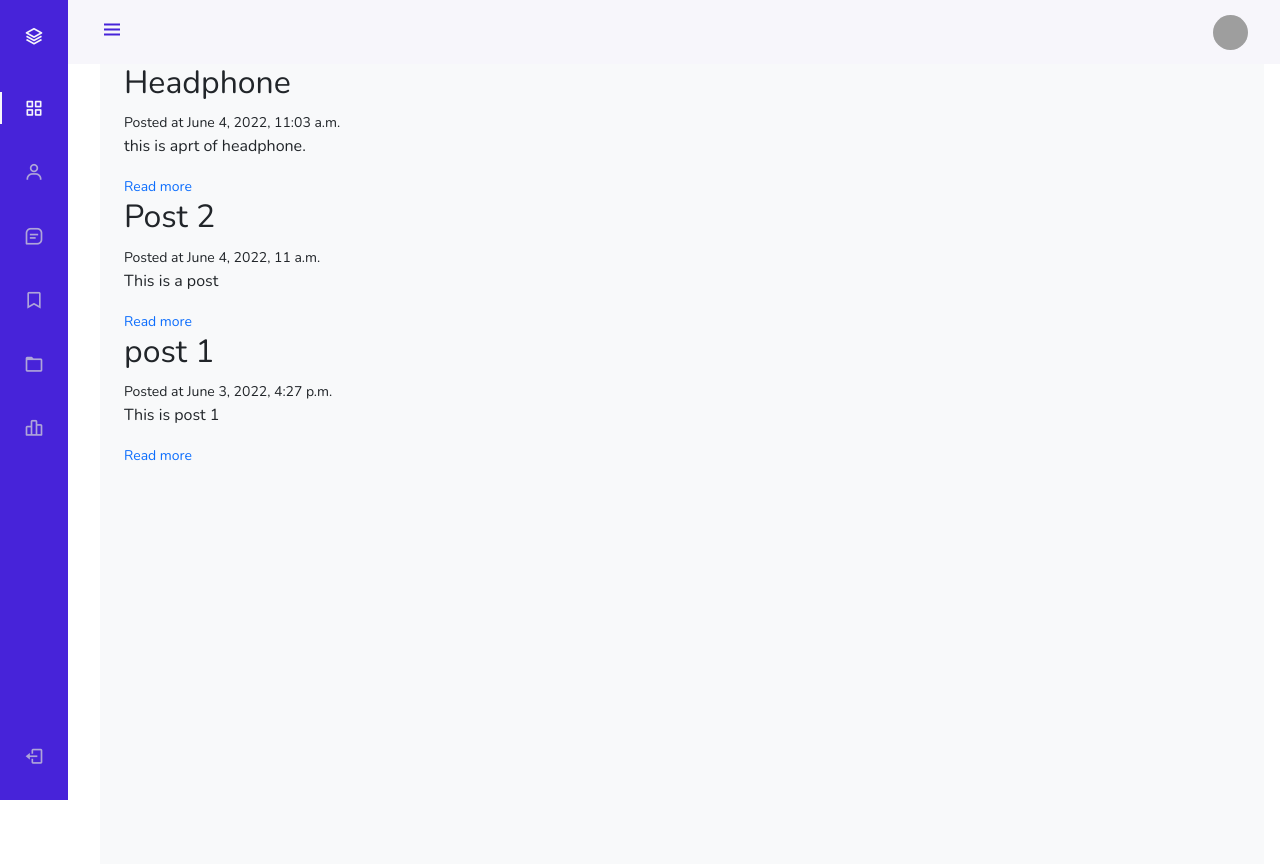
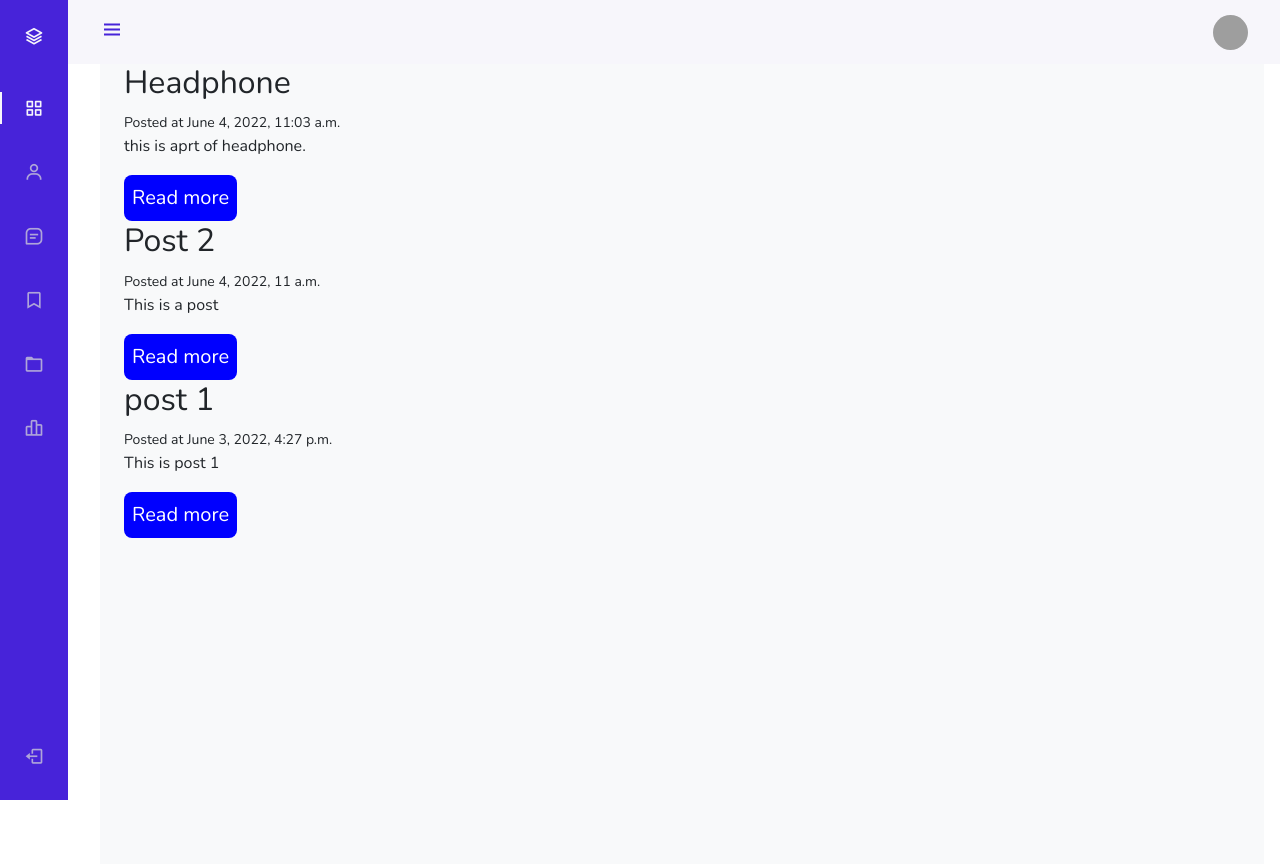
Before and after one commit to khushpreet-007/shopfiy, a Django app: page / in a window 1280 px wide. Run offline with Django 3.2, Linux system fonts and the light colour scheme; data comes from the database, SQL or seed files in the repository; some libraries are stand-ins or nearby versions; grey boxes are pictures that could not be loaded.

Commit message:
Update frontpage.html

```diff
--- a/blog/templates/blog/frontpage.html
+++ b/blog/templates/blog/frontpage.html
@@ -2,10 +2,28 @@
 
 {% block content %}
 {% for post in posts %}
+
+
 <style>
+    #home {
+        background-color: blue;
+    }
+
+    .controls button {
+        color: white;
+        padding: 8px;
+        border-radius: 8px;
+        border: none;
+        font-size: 20px;
+
+        cursor: pointer;
+        margin-bottom: 1px;
+        margin-top: 1px;
+    }
+
     @media (max-width: 1200px) {
         .para {
-            font-size: 90px;
+            font-size: 70px;
         }
 
         .subtitle {
@@ -21,6 +39,7 @@
     }
 </style>
 <div class="post block">
+
     <h2 class="subtitle" class=" ">{{ post.title }}</h2>
 
     <small>Posted at {{ post.date_added }}</small>
@@ -28,7 +47,9 @@
     <p class="para">{{ post.intro }}</p>
 
     <small>
-        <a href="{% url 'post_detail' post.slug %}">Read more</a>
+        <section class="controls">
+            <button id="home" onclick="window.open('{% url 'post_detail' post.slug %}','_self');">Read more</button>
+        </section>
     </small>
 </div>
 {% endfor %}
```
